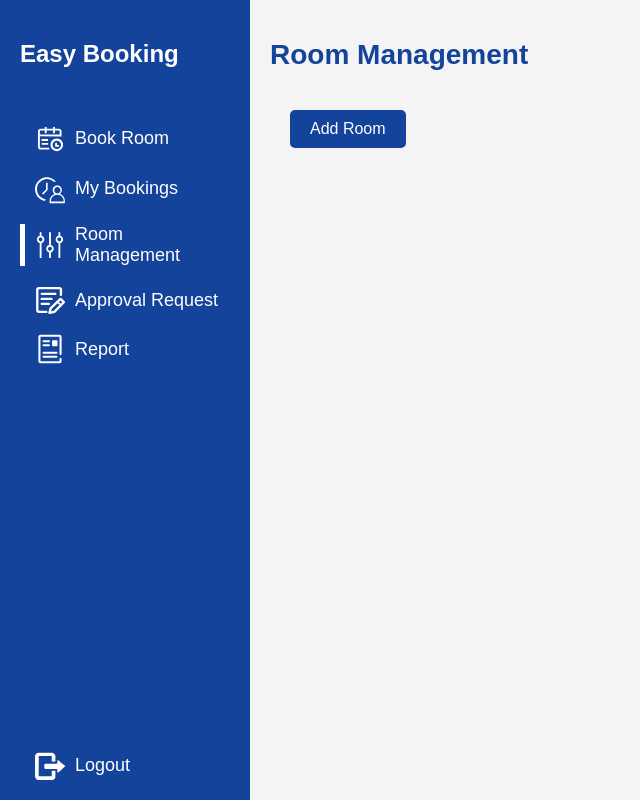
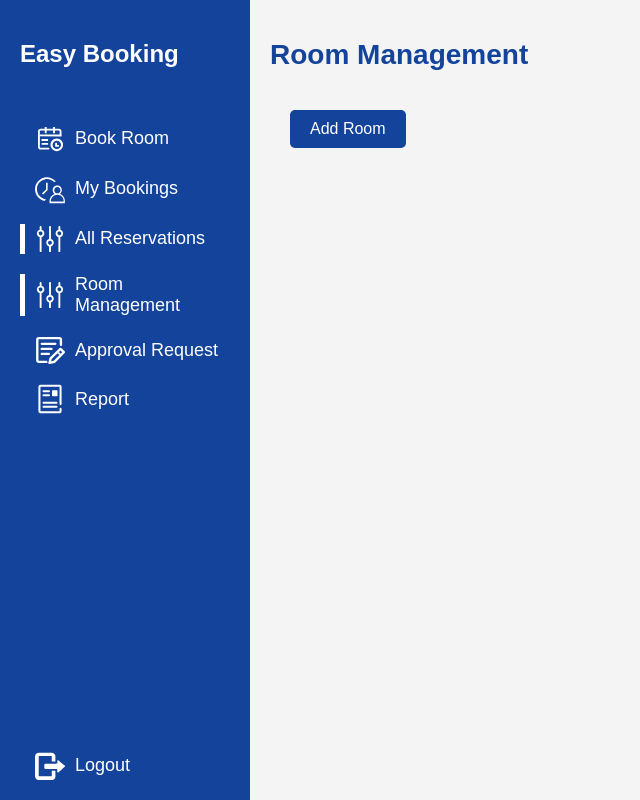
Before and after one commit to Iateautumn/easy_booking_Delta_Force, a Flask app: template app/templates/admin/management.html in a window 1280 px wide. Shown: the whole page, without its empty margins (0-640 px from the left). Run offline with Flask 3, Linux system fonts and the light colour scheme; the template is opened without the code that fills it, so the values that code supplies are empty.

Commit message:
add hyperlink

```diff
--- a/app/templates/admin/management.html
+++ b/app/templates/admin/management.html
@@ -15,19 +15,25 @@
             <nav>
                 <ul>
                     <li id="book-room-nav">
-                        <a href="#book-room">
+                        <a href="./bookroom">
                             <img src="../../static/icon/book_room.svg" class="icon" alt="Book Room Icon">
                             Book Room
                         </a>
                     </li>
                     <li id="my-bookings-nav">
-                        <a href="#my-bookings">
+                        <a href="./mybookings">
                             <img src="../../static/icon/my_bookings.svg" class="icon" alt="My Bookings Icon">
                             My Bookings
                         </a>
                     </li>
+                    <li id="all-reservations-nav" class="active">
+                        <a href="#all-reservations">
+                            <img src="../../static/icon/room_management.svg" class="icon" alt="All Reservations Icon">
+                            All Reservations
+                        </a>
+                    </li>
                     <li id="room-management-nav" class="active">
-                        <a href="#room-management">
+                        <a href="#">
                             <img src="../../static/icon/room_management.svg" class="icon" alt="Room Management Icon">
                             Room Management
                         </a>
```
Also changed, not shown: app/templates/admin/approval.html (+8 -2 lines).
